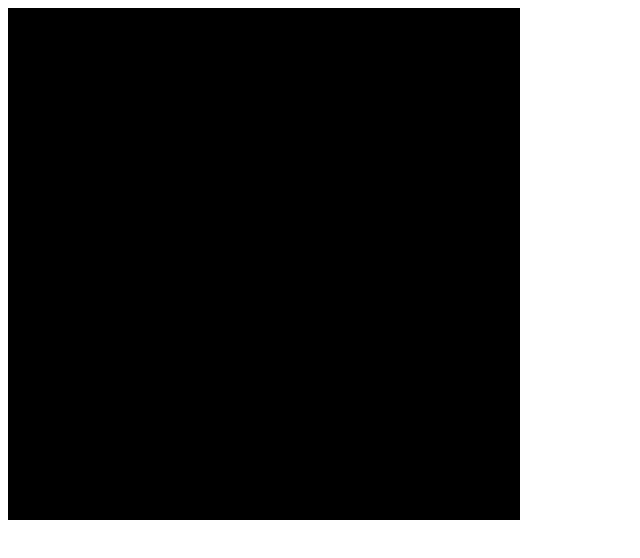
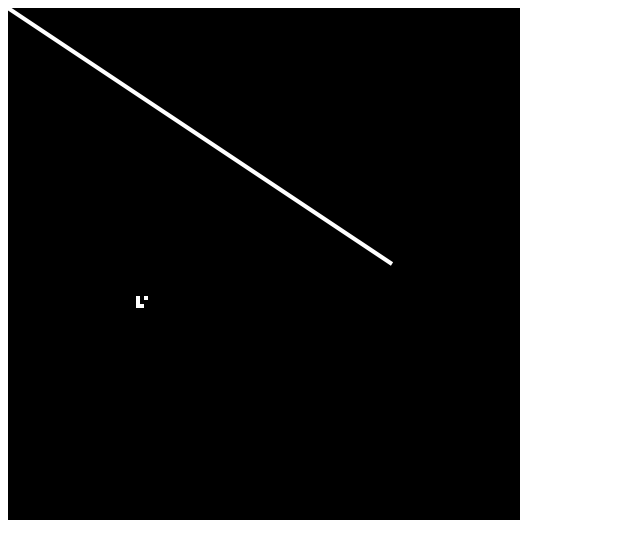
Before and after one commit to killscreen/arcade, a plain HTML site: page arcade/index.html in a window 1280 px wide. Shown: the whole page, without its empty margins (0-640 px from the left). Drawn offline with Linux system fonts and the light colour scheme.

Commit message:
[Screen] Display lines and sprites

```diff
--- a/arcade/doc/state.json
+++ b/arcade/doc/state.json
@@ -15,4 +15,10 @@
         }]
     }
 
+    display: [{
+        sprite: ...
+        position: [ x, y ]
+        palette: {}
+    }]
+
 }
--- a/arcade/index.html
+++ b/arcade/index.html
@@ -6,7 +6,7 @@
     </head>
     <body>
 
-        <canvas width="256" height="256" class="arcade" id="screen"></canvas>
+        <canvas width="512" height="512" class="arcade" id="screen"></canvas>
 
     </body>
 </html>
--- a/arcade/src/Display.js
+++ b/arcade/src/Display.js
@@ -9,7 +9,7 @@ define(
             function render(display) {
                 if (Array.isArray(display)) {
                     display.forEach(render);
-                } else {
+                } else if (display.sprite) {
                     screen.draw(
                         display.sprite,
                         display.position,
--- a/arcade/src/Main.js
+++ b/arcade/src/Main.js
@@ -6,5 +6,14 @@ define(
         var canvas = document.getElementById('screen'),
             screen = new Screen(canvas);
 
+        screen.line([0, 0], [96, 64]);
+        screen.draw(
+            [
+                [ true, false, true ],
+                [ true, false, false ],
+                [ true, true, false ]
+            ],
+            [32, 72]
+        );
     }
 );
--- a/arcade/src/Screen.js
+++ b/arcade/src/Screen.js
@@ -7,26 +7,42 @@ define(
             var context = canvas.getContext('2d'),
                 dimensions = [ canvas.width, canvas.height ];
 
+            function x(u) {
+                return u * dimensions[0] / resolution[0];
+            }
+
+            function y(v) {
+                return v * dimensions[1] / resolution[1];
+            }
+
             function line(start, end, color, palette) {
                 palette = palette || [ undefined, 'white' ];
-                color = palette[color];
 
-
+                context.strokeStyle = palette[color || 1];
+                context.lineWidth = (x(1) + y(1)) / 2;
 
                 context.beginPath();
-                context.moveTo(start[0], start[1]);
-                context.lineTo(end[0], end[1]);
-                context.closePath();
+                context.moveTo(x(start[0]), x(start[1]));
+                context.lineTo(y(end[0]), y(end[1]));
+                context.stroke();
             }
 
             function draw(sprite, position, palette) {
                 palette = palette || [ undefined, 'white' ];
                 position = position || [ 0, 0 ];
 
-                sprite.forEach(function (row, u) {
-                    row.forEach(function (pixel, v) {
-                        var c = palette[pixel ? 0 : 1];
-                        if (!c) return; // Nothing to draw here
+                sprite.forEach(function (row, v) {
+                    row.forEach(function (pixel, u) {
+                        var c = palette[pixel ? 1 : 0];
+                        if (c) { // Nothing to draw here
+                            context.fillStyle = c;
+                            context.fillRect(
+                                x(u + position[0]),
+                                y(v + position[1]),
+                                x(1),
+                                y(1)
+                            );
+                        }
 
                     });
                 });
@@ -36,13 +52,14 @@ define(
                 context.clearRect(0, 0, resolution[0], resolution[1]);
             }
 
-            resolution = resolution || [ 256, 256 ];
+            resolution = resolution || [ 128, 128 ];
             resulution = Array.isArray(resolution) ?
                 resolution : [ resolution, resolution ];
 
             return {
                 clear: clear,
-                draw: draw
+                draw: draw,
+                line: line
             };
 
         }
```
